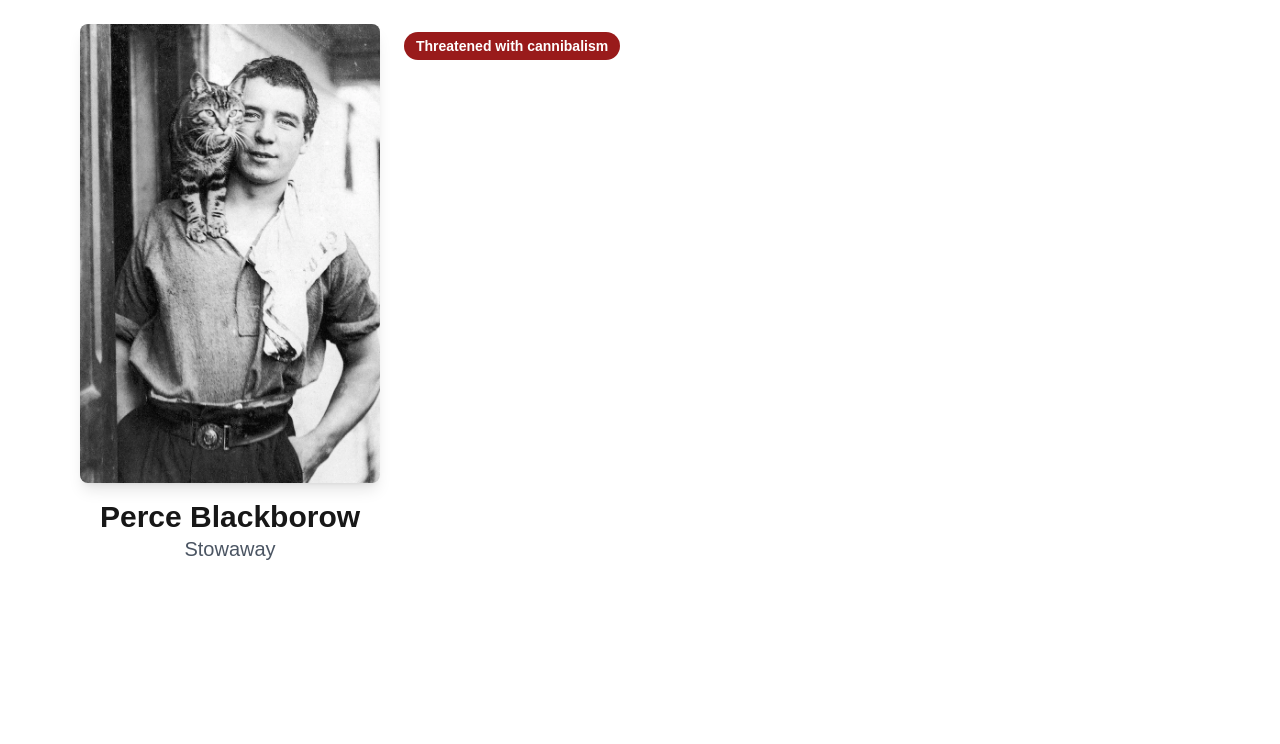
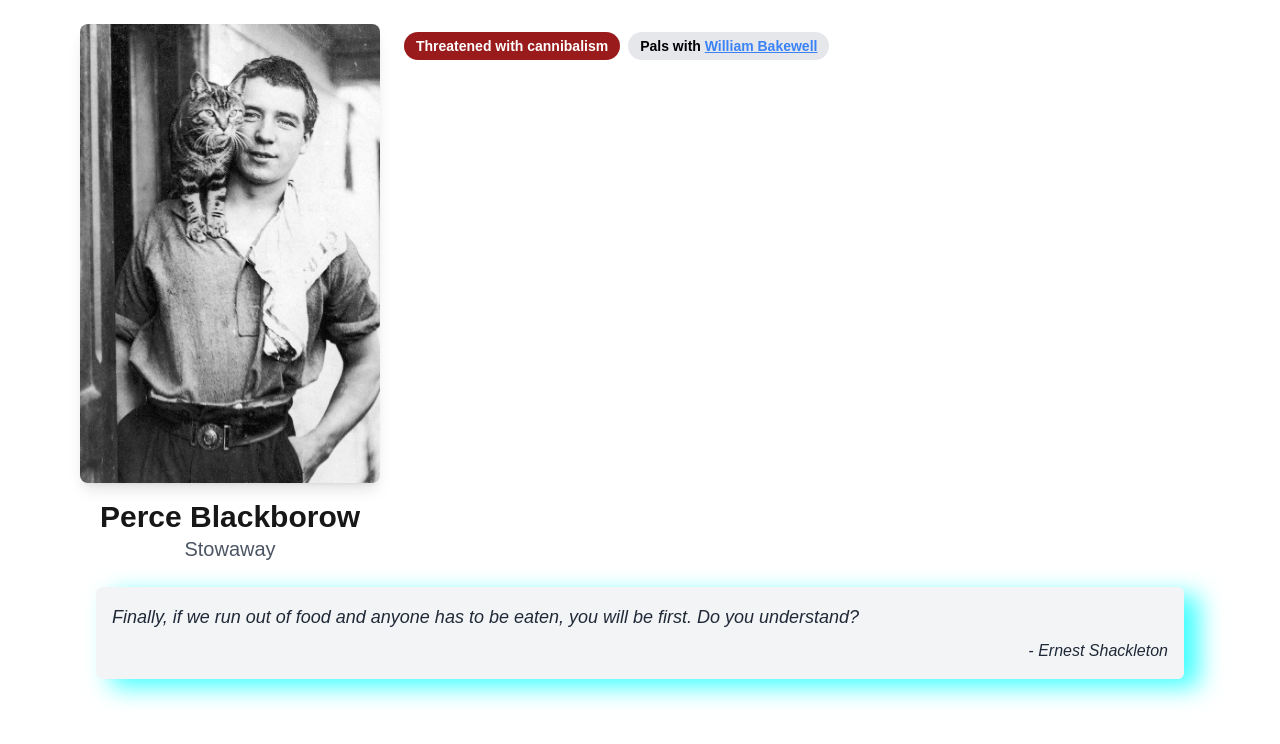
Before and after one commit to milotoor/shackletown, a Next.js app: page /crew/perce_blackborow in a window 1280 px wide. Shown: the top 744 px of the page. Built offline with nearby package versions, Linux system fonts and the light colour scheme.

Commit message:
Couple quotes

```diff
--- a/src/app/crew/frank_wild/page.tsx
+++ b/src/app/crew/frank_wild/page.tsx
@@ -1,6 +1,7 @@
 import CrewMemberPage from "@/components/CrewMemberPage";
 import CrewHeader from "@/components/CrewHeader";
 import useCrewBio from "@/hooks/useCrewBio";
+import Quote from "@/components/Quote";
 
 export const metadata = {
   title: "Frank Wild - Second-in-command",
@@ -12,6 +13,9 @@ const FrankWildPage = () => {
   return (
     <CrewMemberPage>
       <CrewHeader bio={bio} />
+      <section className="mt-6">
+        <Quote text="She's going, boys. I think it's time to get off." />
+      </section>
     </CrewMemberPage>
   );
 };
--- a/src/app/crew/perce_blackborow/page.tsx
+++ b/src/app/crew/perce_blackborow/page.tsx
@@ -2,6 +2,8 @@ import CrewMemberPage from "@/components/CrewMemberPage";
 import CrewHeader from "@/components/CrewHeader";
 import useCrewBio from "@/hooks/useCrewBio";
 import Chip from "@/components/Chip";
+import Quote from "@/components/Quote";
+import CrewLink from "@/components/CrewLink";
 
 export const metadata = {
   title: "Perce Blackborow - Stowaway",
@@ -14,8 +16,25 @@ const PerceBlackborowPage = () => {
     <CrewMemberPage>
       <CrewHeader
         bio={bio}
-        chips={<Chip title="Threatened with cannibalism" color="red-800" />}
+        chips={
+          <>
+            <Chip title="Threatened with cannibalism" color="red-800" />
+            <Chip
+              title={
+                <span>
+                  Pals with <CrewLink name="william_bakewell" />
+                </span>
+              }
+            />
+          </>
+        }
       />
+      <section className="mt-6">
+        <Quote
+          text="Finally, if we run out of food and anyone has to be eaten, you will be first. Do you understand?"
+          author="Ernest Shackleton"
+        />
+      </section>
     </CrewMemberPage>
   );
 };
--- a/src/components/CrewHeader.tsx
+++ b/src/components/CrewHeader.tsx
@@ -26,7 +26,7 @@ const CrewHeader: React.FC<CrewHeaderProps> = ({ bio, chips }) => {
         </h2>
       </div>
       {/* Right Column: Chips Section */}
-      <div className="w-full lg:w-1/3 mt-6 lg:mt-0">
+      <div className="w-full flex-1 lg:w-1/3 mt-6 lg:mt-0">
         <section>
           <div className="flex flex-wrap gap-2 mt-2">{chips}</div>
         </section>
```
